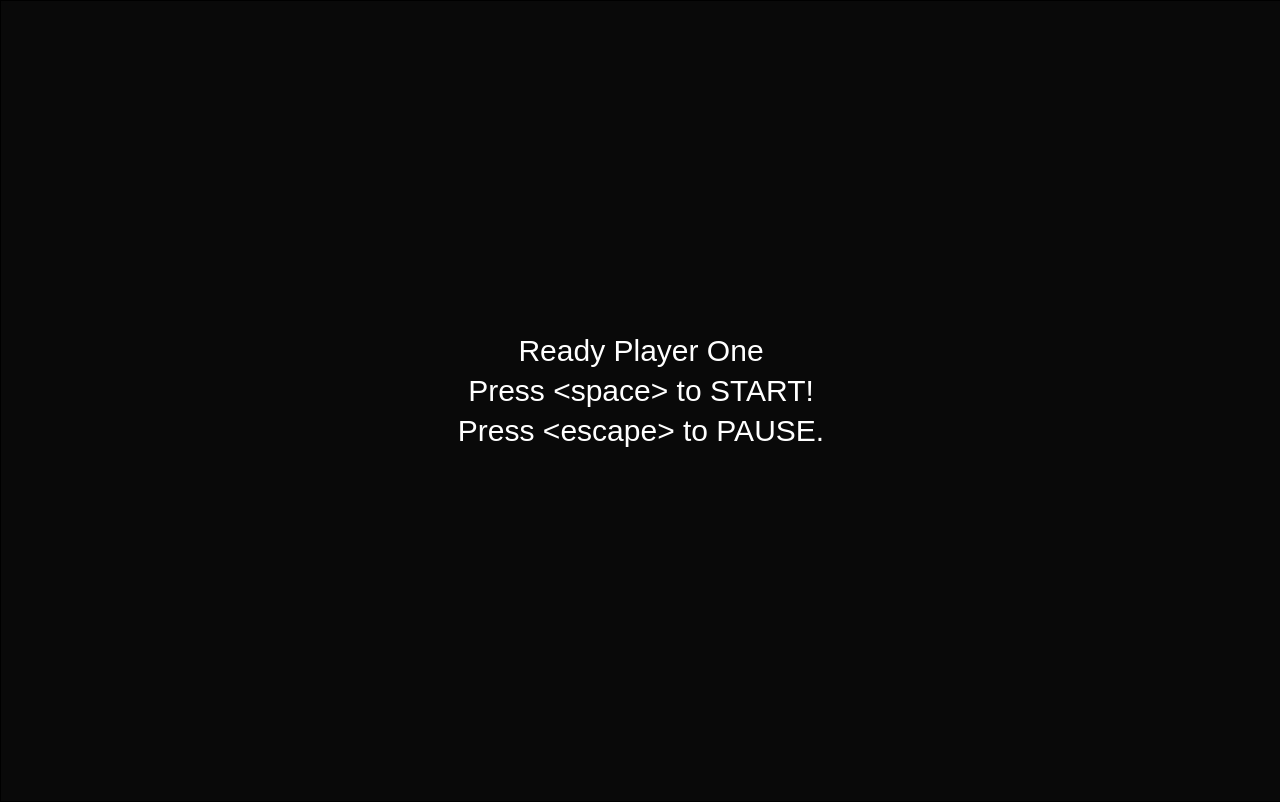
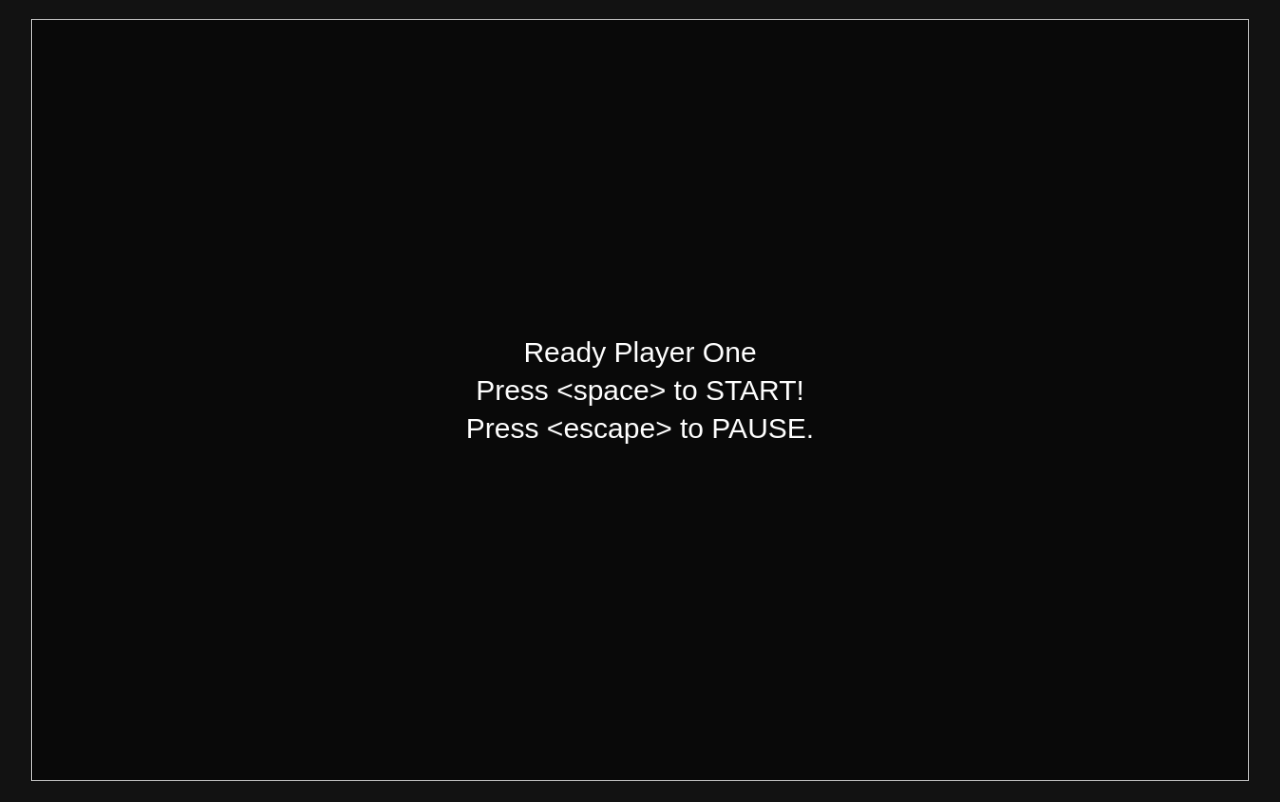
Before and after one commit to umbauk/portfolio-website, a plain HTML site: page public/brick-game/index.html in a window 1280 px wide. Drawn offline with Linux system fonts and the light colour scheme.

Commit message:
Changed first level and centered game play area

```diff
--- a/public/brick-game/index.css
+++ b/public/brick-game/index.css
@@ -15,10 +15,13 @@
   color: rgb(177, 177, 177);
   height: 100%;
   background-color: #121212;
+  justify-content: center;
+  display: flex;
+  align-items: center;
 }
 
 #gameScreen {
-  border: 1px solid black;
-  height: 100%;
-  width: 100%;
+  border: 1px solid rgba(214, 214, 214, 0.86);
+  height: 95%;
+  width: 95%;
 }
--- a/public/brick-game/src/ball.js
+++ b/public/brick-game/src/ball.js
@@ -5,8 +5,8 @@
     this.radius = 7;
     this.startPositionX = 50 + this.radius;
     this.startPositionY = game.gameHeight * 0.3 + this.radius;
-    this.startSpeedX = 3;
-    this.startSpeedY = 3;
+    this.startSpeedX = 5;
+    this.startSpeedY = 5;
     this.position = {
       x: this.startPositionX,
       y: this.startPositionY,
--- a/public/brick-game/src/game.js
+++ b/public/brick-game/src/game.js
@@ -36,7 +36,7 @@
   start() {
     if (this.currentGameState === GAMESTATE.MENU || this.currentGameState === GAMESTATE.GAMEOVER) {
       this.currentGameState = GAMESTATE.RUNNING;
-      this.bricks = buildLevel(this, level1);
+      this.bricks = buildLevel(this); //, level1);
       this.gameObjects = [this.paddle, this.ball];
       this.lives = 3;
     }
```
